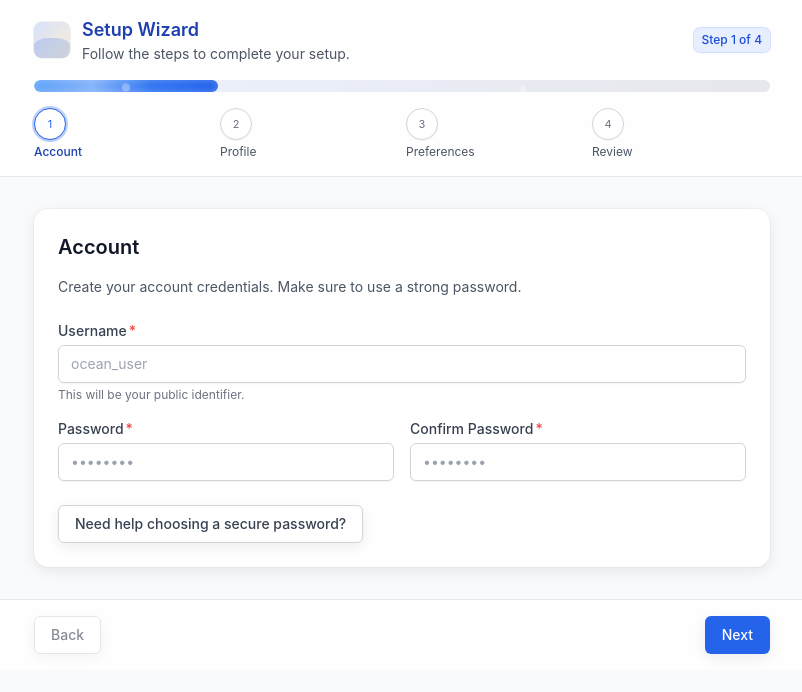
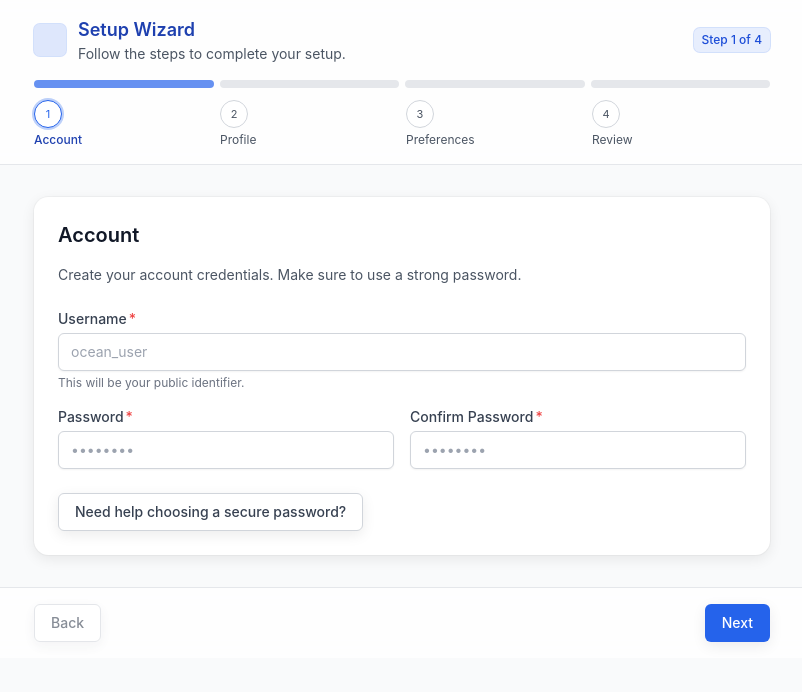
Before and after one commit to kavia-common/multi-step-form-wizard-2234-2248, a React (Create React App) app in the folder frontend_app/: page / in a window 1280 px wide. Shown: the top 692 px of the page, without its empty margins (238-1040 px from the left). Built offline with nearby package versions, Linux system fonts and the light colour scheme; the HTML template or start-up script is replaced by a standard one.

Commit message:
Checkpoint 12 - cge8471bbb

```diff
--- a/frontend_app/src/components/Wizard/ProgressBar.jsx
+++ b/frontend_app/src/components/Wizard/ProgressBar.jsx
@@ -3,107 +3,101 @@ import React from "react";
 /**
  * PUBLIC_INTERFACE
  * ProgressBar
- * Accessible progress bar and step indicators for a multi-step wizard with Ocean-themed visuals.
+ * Segmented progress bar with discrete steps using Ocean colors.
  * Props:
  * - current (number): current step index (0-based)
  * - total (number): total number of steps
- * - labels (string[]): optional titles for steps to show alongside indicators
+ * - labels (string[]): optional titles for steps to show beneath indicators
  * - onStepClick? (function): optional handler to jump to a given step index
  */
 export default function ProgressBar({ current = 0, total = 1, labels = [], onStepClick }) {
-  const percentage = Math.min(100, Math.max(0, ((current + 1) / total) * 100));
+  const clampedTotal = Math.max(1, Number(total) || 1);
+  const clampedCurrent = Math.min(Math.max(0, Number(current) || 0), clampedTotal - 1);
+
+  // For ARIA progressbar (discrete steps -> translate to percentage)
+  const now = Math.round(((clampedCurrent + 1) / clampedTotal) * 100);
+
+  const stepsArray = Array.from({ length: clampedTotal });
 
   return (
     <div aria-label="Wizard progress" className="w-full">
-      {/* Ocean crest header */}
+      {/* Header: simple title and status */}
       <div className="flex items-center justify-between">
         <div className="flex items-center gap-3">
-          {/* Crest with subtle wave */}
           <div
             aria-hidden="true"
-            className="relative h-9 w-9 shrink-0 overflow-hidden rounded-lg ring-1 ring-black/5"
-            style={{
-              background:
-                "linear-gradient(135deg, rgba(37,99,235,0.18), rgba(245,158,11,0.18))",
-            }}
-          >
-            <span className="absolute bottom-0 left-0 right-0 h-[55%] bg-primary/20 rounded-t-[40%]" />
-          </div>
+            className="h-8 w-8 rounded-md bg-primary/15 ring-1 ring-primary/20"
+          />
           <div>
             <h1 className="text-lg font-semibold text-primary-800">Setup Wizard</h1>
             <p className="text-sm text-gray-600">Follow the steps to complete your setup.</p>
           </div>
         </div>
         <span className="rounded-md bg-primary/10 px-2 py-1 text-xs font-medium text-primary-700 ring-1 ring-primary/20">
-          Step {current + 1} of {total}
+          Step {clampedCurrent + 1} of {clampedTotal}
         </span>
       </div>
 
-      {/* Ocean channel with animated bubbles and shimmer */}
+      {/* Segmented progress bar */}
       <div
-        className="relative mt-4 h-3 w-full overflow-hidden rounded-full"
+        className="mt-4"
         role="progressbar"
+        aria-label="Progress through steps"
         aria-valuemin={0}
         aria-valuemax={100}
-        aria-valuenow={Math.round(percentage)}
-        aria-label="Progress through steps"
-        style={{
-          background:
-            "linear-gradient(90deg, #eef2ff 0%, #e5e7eb 100%)",
-        }}
+        aria-valuenow={now}
       >
-        {/* filled water */}
-        <div
-          className="absolute left-0 top-0 h-full rounded-full transition-all duration-500 ease-out"
-          style={{
-            width: `${percentage}%`,
-            background:
-              "linear-gradient(90deg, #60a5fa 0%, #3b82f6 45%, #2563eb 100%)",
-            boxShadow: "inset 0 0 6px rgba(255,255,255,0.25)",
-          }}
-        />
-        {/* shimmer */}
-        <div
-          className="pointer-events-none absolute inset-y-0 left-0 h-full w-[120px] -translate-x-full animate-[move_2.2s_linear_infinite]"
-          style={{
-            transform: `translateX(${percentage}%)`,
-            background:
-              "linear-gradient(90deg, rgba(255,255,255,0) 0%, rgba(255,255,255,0.35) 50%, rgba(255,255,255,0) 100%)",
-          }}
-          aria-hidden="true"
-        />
-        {/* bubbles */}
-        <span
-          className="pointer-events-none absolute h-2 w-2 -translate-y-1/2 animate-[rise_3.2s_linear_infinite] rounded-full bg-white/70"
-          style={{ top: "50%", left: "12%" }}
-          aria-hidden="true"
-        />
-        <span
-          className="pointer-events-none absolute h-1.5 w-1.5 -translate-y-1/2 animate-[rise_2.6s_linear_infinite] rounded-full bg-white/60"
-          style={{ top: "60%", left: "28%" }}
-          aria-hidden="true"
-        />
-        <span
-          className="pointer-events-none absolute h-1.5 w-1.5 -translate-y-1/2 animate-[rise_3.8s_linear_infinite] rounded-full bg-white/60"
-          style={{ top: "40%", left: "66%" }}
-          aria-hidden="true"
-        />
+        <div className="flex w-full gap-1.5">
+          {stepsArray.map((_, idx) => {
+            const isComplete = idx < clampedCurrent;
+            const isActive = idx === clampedCurrent;
+
+            // Base classes for segments
+            const base =
+              "h-2 flex-1 rounded-full transition-colors duration-200";
+
+            // Visual state by step
+            const state = isComplete
+              ? "bg-primary"
+              : isActive
+              ? "bg-primary/70"
+              : "bg-gray-200";
+
+            const SegmentTag = typeof onStepClick === "function" ? "button" : "div";
+            const clickProps =
+              typeof onStepClick === "function"
+                ? { type: "button", onClick: () => onStepClick(idx) }
+                : {};
+
+            return (
+              <SegmentTag
+                key={idx}
+                {...clickProps}
+                className={`${base} ${state} focus:outline-none focus-visible:ring-2 focus-visible:ring-primary/40`}
+                aria-current={isActive ? "step" : undefined}
+                aria-label={labels[idx] ?? `Step ${idx + 1}`}
+                title={labels[idx] ?? `Step ${idx + 1}`}
+              />
+            );
+          })}
+        </div>
       </div>
 
-      {/* Step badges with labels */}
-      <ol className="mt-4 grid grid-cols-12 items-start gap-2">
-        {Array.from({ length: total }).map((_, idx) => {
-          const isActive = idx === current;
-          const isComplete = idx < current;
+      {/* Step indicators with numeric badges and labels */}
+      <ol className="mt-3 grid grid-cols-12 items-start gap-2">
+        {stepsArray.map((_, idx) => {
+          const isActive = idx === clampedCurrent;
+          const isComplete = idx < clampedCurrent;
           const label = labels[idx] ?? `Step ${idx + 1}`;
 
           const badgeBase =
-            "flex h-8 w-8 items-center justify-center rounded-full border text-[11px] transition shadow-sm";
+            "flex h-7 w-7 items-center justify-center rounded-full border text-[11px] transition";
           const badgeState = isComplete
             ? "border-primary bg-primary text-white"
             : isActive
             ? "border-primary bg-white text-primary ring-2 ring-primary/30"
-            : "border-gray-300 bg-white text-gray-500";
+            : "border-gray-300 bg-white text-gray-600";
+
           const content = isComplete ? (
             <span aria-hidden="true">✓</span>
           ) : (
@@ -113,17 +107,15 @@ export default function ProgressBar({ current = 0, total = 1, labels = [], onSte
           const ItemTag = typeof onStepClick === "function" ? "button" : "div";
           const clickProps =
             typeof onStepClick === "function"
-              ? {
-                  type: "button",
-                  onClick: () => onStepClick(idx),
-                }
+              ? { type: "button", onClick: () => onStepClick(idx) }
               : {};
 
+          // auto width on small screens, equal on sm+
           return (
             <li key={idx} className="col-span-12 sm:col-span-3">
               <ItemTag
                 {...clickProps}
-                className={`${badgeBase} ${badgeState} hover:shadow-md focus:outline-none focus-visible:ring-2 focus-visible:ring-primary/40`}
+                className={`${badgeBase} ${badgeState} hover:shadow-sm focus:outline-none focus-visible:ring-2 focus-visible:ring-primary/40`}
                 aria-current={isActive ? "step" : undefined}
                 aria-label={label}
                 title={label}
@@ -131,7 +123,7 @@ export default function ProgressBar({ current = 0, total = 1, labels = [], onSte
                 {content}
               </ItemTag>
               <div
-                className={`mt-1 text-xs ${
+                className={`mt-1 line-clamp-1 text-xs ${
                   isActive ? "text-primary-800 font-medium" : "text-gray-600"
                 }`}
               >
@@ -141,12 +133,6 @@ export default function ProgressBar({ current = 0, total = 1, labels = [], onSte
           );
         })}
       </ol>
-
-      {/* Keyframes for shimmer and bubbles */}
-      <style>{`
-        @keyframes move { 0% { transform: translateX(-120px); } 100% { transform: translateX(100%); } }
-        @keyframes rise { 0% { transform: translateY(6px); opacity: .75 } 100% { transform: translateY(-6px); opacity: .35 } }
-      `}</style>
     </div>
   );
 }
```
Also changed, not shown: 2 other files (tests, documents, lock files or other folders).
